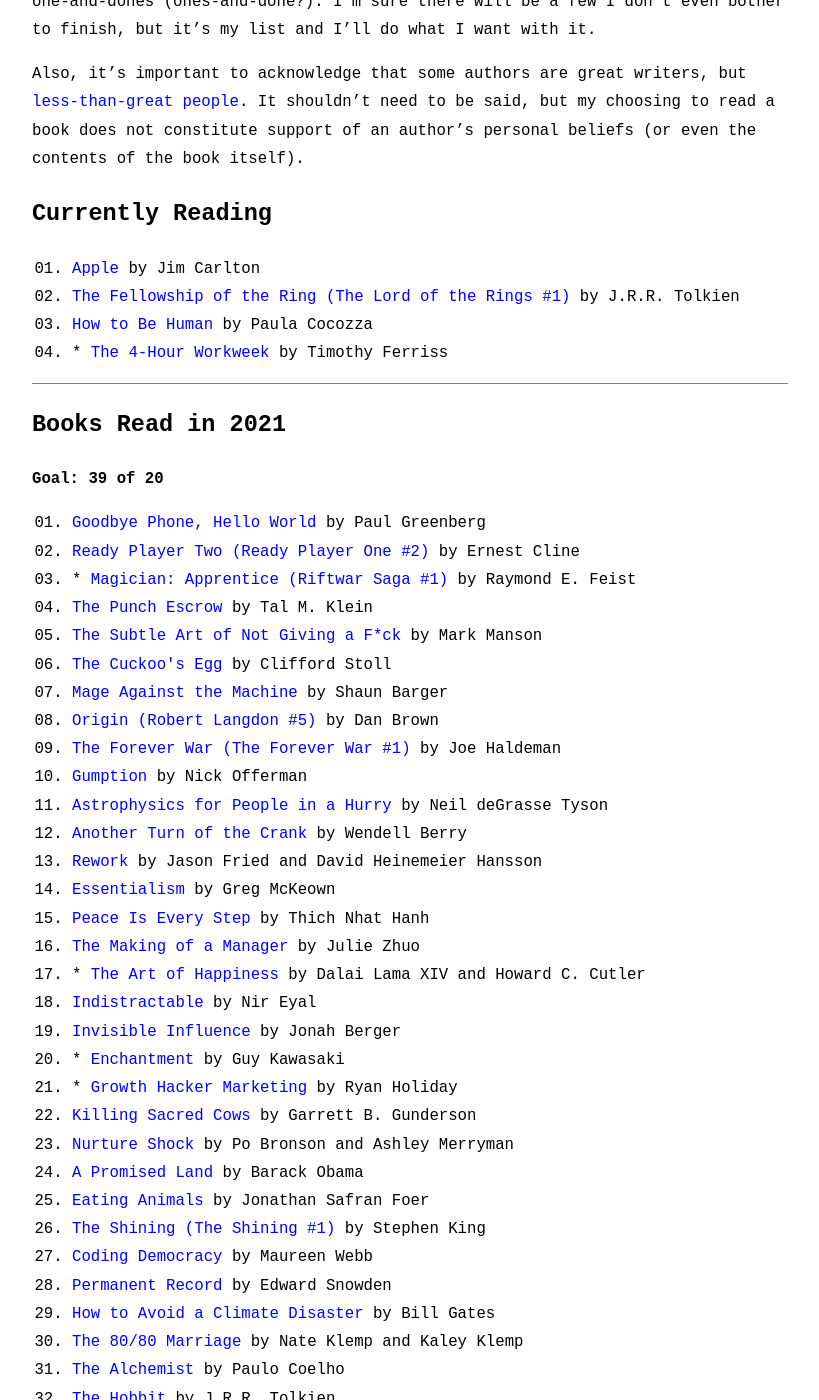
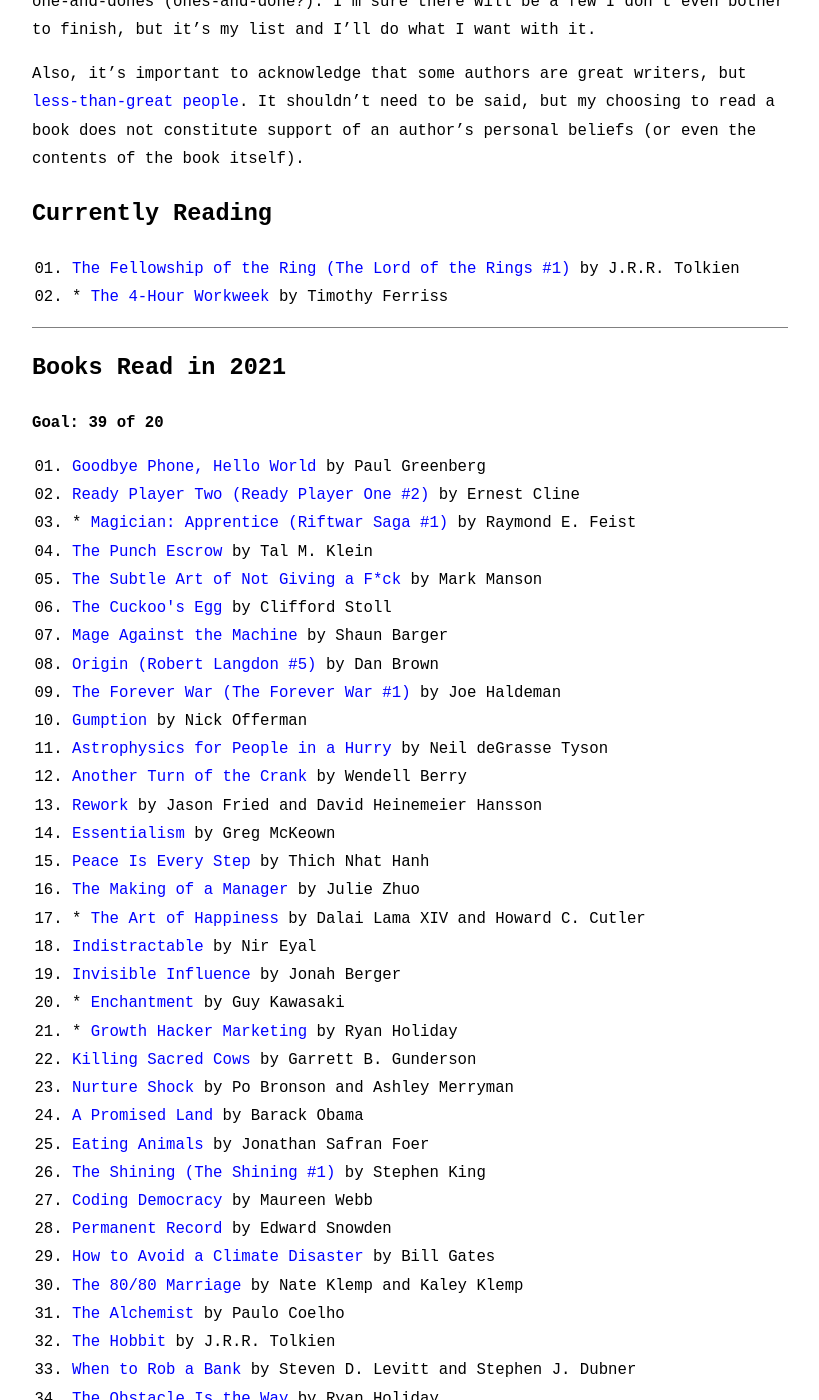
Before and after one commit to zachflower/flower.codes, a Jekyll site: the page built from library.md, in a window 1280 px wide and 1400 px high, scrolled down 567 px. Shown: the whole window, without its empty margins (230-1049 px from the left). Built offline with Jekyll 4.4.1, drawn with Linux system fonts in a browser that asks for light colours; Markdown is read by kramdown in place of the engine named in the settings; some of the changed text lies outside the part shown.

Commit message:
track abandoned books, and abandon a few that have been uninteresting or unnecessarily dense

```diff
--- a/_data/library.yml
+++ b/_data/library.yml
@@ -324,6 +324,7 @@ entries:
     author: Jim Carlton
     isbn: "0887309658"
     started: 2021-03-17
+    abandoned: 2021-06-18
 
   - title: Indistractable
     author: Nir Eyal
@@ -493,6 +494,7 @@ entries:
     author: Paula Cocozza
     isbn: "9781250129253"
     started: 2021-06-04
+    abandoned: 2021-06-18
 
   - title: The Stoic Challenge
     author: William B. Irvine
--- a/_layouts/library.html
+++ b/_layouts/library.html
@@ -13,8 +13,10 @@ layout: page
     {%- for book in books_by_started  -%}
       {%- if book.started -%}
         {%- unless book.finished -%}
-          {%- assign something = true -%}
-          {%- include library_book.html book=book -%}
+          {%- unless book.abandoned -%}
+            {%- assign something = true -%}
+            {%- include library_book.html book=book -%}
+          {%- endunless -%}
         {%- endunless -%}
       {%- endif -%}
     {%- endfor -%}
@@ -34,16 +36,16 @@ layout: page
 
 {%- for goal in goals_by_year  -%}
   <h2>Books Read in {{goal.year}}</h2>
-  {%- assign something = false -%}
-  {%- assign total = 0 -%}
+  {%- assign something_read = false -%}
+  {%- assign total_read = 0 -%}
   {%- capture read -%}
     <ol>
       {%- for book in books_by_finished  -%}
         {%- if book.started and book.finished -%}
           {%- assign finished_year = book.finished | date: "%Y" | minus: 0 -%}
           {%- if finished_year == goal.year -%}
-            {%- assign something = true -%}
-            {%- assign total = total | plus: 1 -%}
+            {%- assign something_read = true -%}
+            {%- assign total_read = total_read | plus: 1 -%}
             {%- include library_book.html book=book -%}
           {%- endif -%}
         {%- endif -%}
@@ -52,13 +54,39 @@ layout: page
   {%- endcapture -%}
 
   <p>
-    <strong>Goal: {{ total  }} of {{ goal.goal | default: 0 }}</strong>
+    <strong>Goal: {{ total_read  }} of {{ goal.goal | default: 0 }}</strong>
   </p>
 
-  {%- if something -%}
+  {%- if something_read -%}
     {{ read }}
   {%- else -%}
     <p><i>Nothing :(</i></p>
+  {%- endif -%}
+
+  {%- assign books_by_abandoned = site.data.library.entries | sort: "abandoned" -%}
+  {%- assign something_abandoned =false -%}
+  {%- assign total_abandoned = 0 -%}
+  {%- capture abandoned -%}
+    <ol>
+      {%- for book in books_by_abandoned  -%}
+        {%- if book.started and book.abandoned -%}
+          {%- assign abandoned_year = book.abandoned | date: "%Y" | minus: 0 -%}
+          {%- if abandoned_year == goal.year -%}
+            {%- assign something_abandoned = true -%}
+            {%- assign total_abandoned = total_abandoned | plus: 1 -%}
+            {%- include library_book.html book=book -%}
+          {%- endif -%}
+        {%- endif -%}
+      {%- endfor -%}
+    </ol>
+  {%- endcapture -%}
+
+  {%- if something_abandoned -%}
+    <p>
+      <strong>Abandoned: {{ total_abandoned }}</strong>
+    </p>
+
+    {{ abandoned }}
   {%- endif -%}
 
 {%- endfor -%}
```
